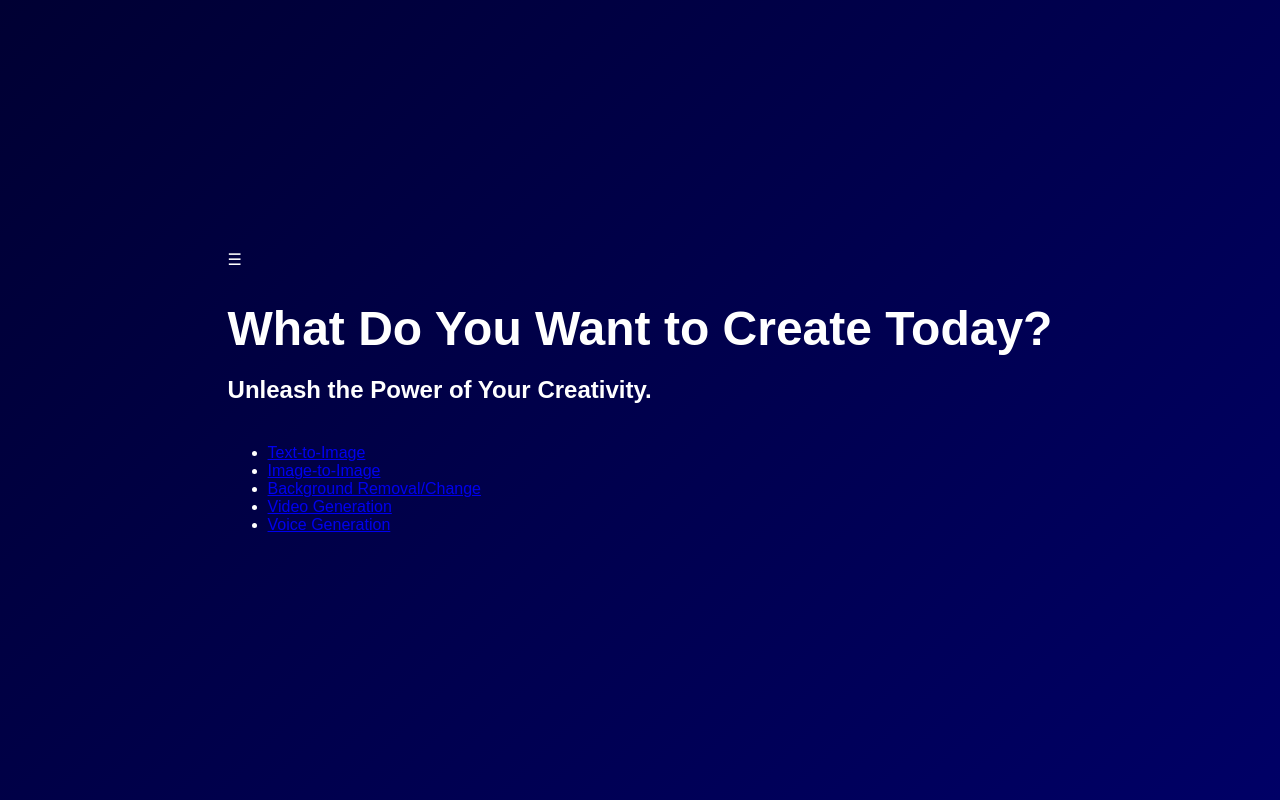
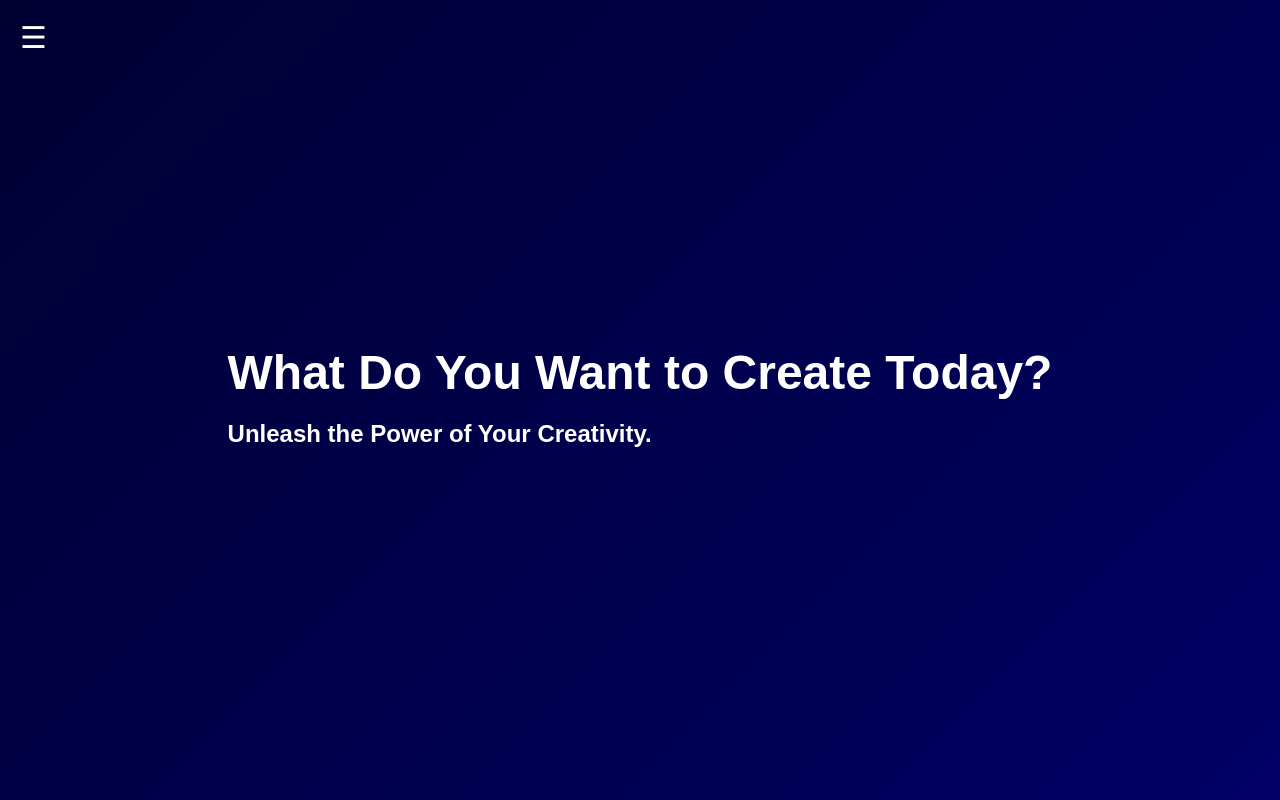
Before and after one commit to mistycool/gpt-ai-platform, a plain HTML site: page home.html in a window 1280 px wide. Drawn offline with Linux system fonts and the light colour scheme; files that its build step writes are made by us from their sources; files whose address does not match are found by name.

Commit message:
Update style.css

```diff
--- a/css/style.css
+++ b/css/style.css
@@ -39,3 +39,50 @@ button {
 button:hover {
     background-color: #0056b3;
 }
+
+/* Side Menu */
+.menu-button {
+    position: fixed;
+    top: 20px;
+    left: 20px;
+    font-size: 30px;
+    cursor: pointer;
+    color: white;
+    z-index: 1000;
+}
+
+.side-menu {
+    position: fixed;
+    top: 0;
+    left: -250px; /* Hidden by default */
+    width: 250px;
+    height: 100%;
+    background: rgba(0, 0, 0, 0.9);
+    color: white;
+    transition: left 0.3s ease;
+    z-index: 999;
+}
+
+.side-menu ul {
+    list-style: none;
+    padding: 0;
+    margin: 0;
+}
+
+.side-menu ul li {
+    padding: 15px;
+    border-bottom: 1px solid #333;
+}
+
+.side-menu ul li a {
+    color: white;
+    text-decoration: none;
+}
+
+.side-menu ul li a:hover {
+    color: #007bff;
+}
+
+.side-menu.open {
+    left: 0; /* Slide open */
+}
```
